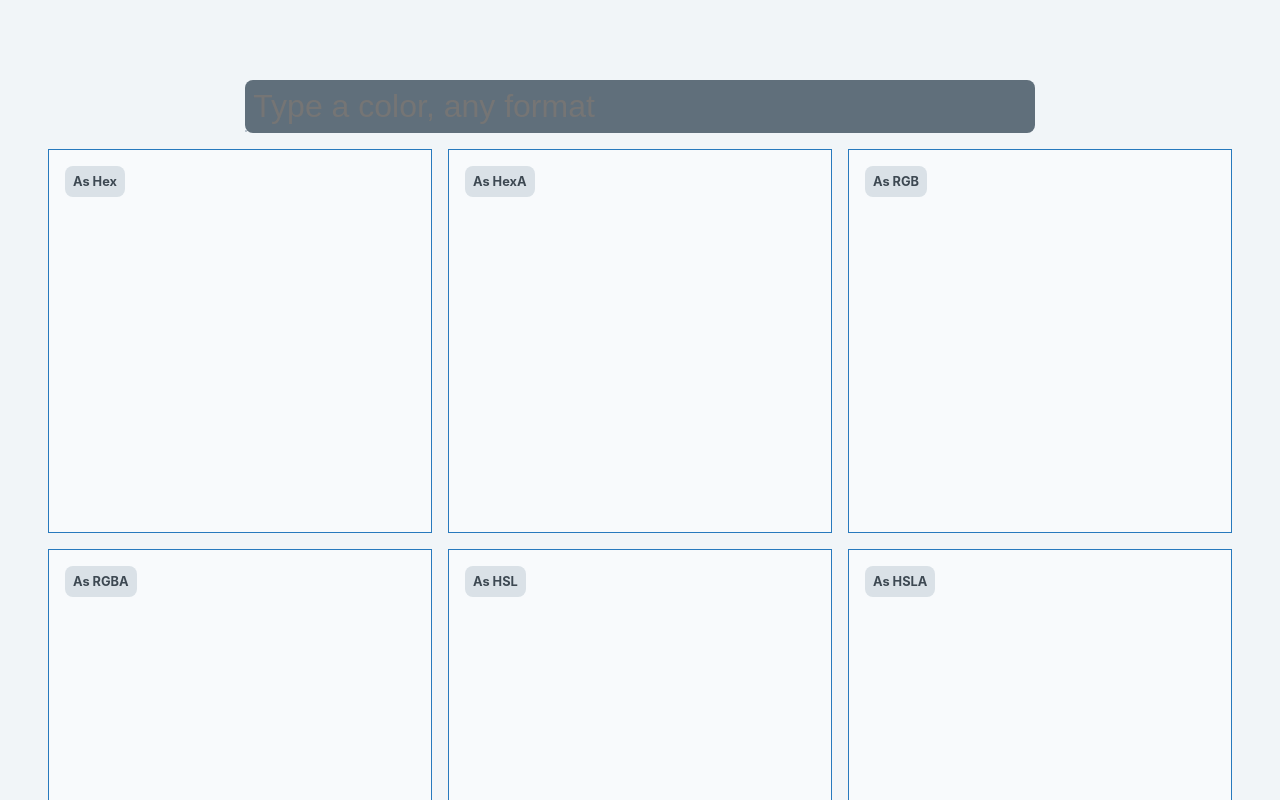
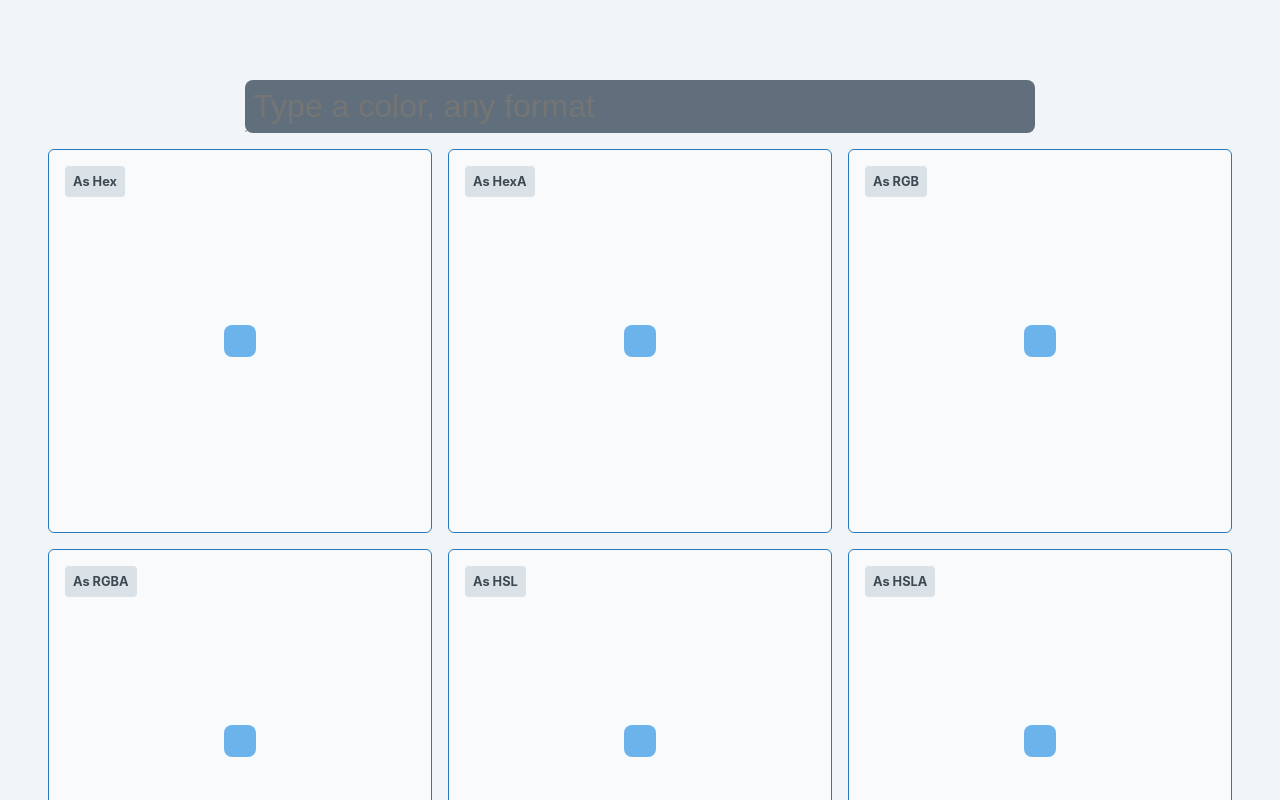
Before and after one commit to jofhatkea/colorconverter, a React (Create React App) app: page / in a window 1280 px wide. Shown: the top 800 px of the page. Built offline with nearby package versions, Linux system fonts and the light colour scheme.

Commit message:
3 new utility CPs

```diff
--- a/src/App.css
+++ b/src/App.css
@@ -80,7 +80,14 @@
   --color-pink-dark: #eb5286;
   --color-pink-darker: #6f213f;
   --color-pink-darkest: #451225;
+
+  --util-rounded-lg: 0.5rem;
+  --util-rounded-md: 0.375rem;
+  --util-rounded-sm: 0.25rem;
+
+  --height-width-equation: calc((100vw - 6rem - 2rem) / 3);
 }
+
 /*#4a5568;
 #e2e8f0;*/
 * {
@@ -101,7 +108,7 @@ body {
   padding-top: 2rem;
   display: grid;
   gap: 1rem;
-  grid-template-columns: repeat(3, calc((100vw - 6rem - 2rem) / 3));
+  grid-template-columns: repeat(3, var(--height-width-equation));
   margin: 3rem;
 }
 #wrapper > #formWrapper {
@@ -121,8 +128,11 @@ input {
   color: var(--color-grey-lighter);
   background: var(--color-grey-darker);
   transition: all 0.3s;
-  border-radius: 0.5rem;
+  border-radius: var(--util-rounded-lg);
   border: none;
+}
+input:not(:placeholder-shown) {
+  border-bottom: 2px solid var(--color-grey-darker);
 }
 input:focus {
   color: var(--color-grey-darker);
@@ -130,14 +140,14 @@ input:focus {
 }
 #wrapper .colorbox {
   border: 1px solid var(--color-blue-dark);
-  height: calc((100vw - 6rem - 2rem) / 3);
+  height: var(--height-width-equation);
   text-align: center;
   transition: all 0.3s;
   justify-content: center;
   display: flex;
   flex-direction: column;
   position: relative;
-
+  border-radius: var(--util-rounded-md);
   background: var(--color-grey-lightest);
 }
 .colorbox > header {
@@ -150,8 +160,7 @@ input:focus {
   background: var(--color-grey-light);
   padding: 0.5rem;
   font-size: 0.8rem;
-
-  border-radius: 0.5rem;
+  border-radius: var(--util-rounded-sm);
   color: var(--color-grey-darkest);
   display: inline-block;
 
@@ -160,6 +169,11 @@ input:focus {
 }
 .colorbox p {
   align-self: center;
+  background: var(--color-blue-light);
+  padding: 1rem;
+  border-radius: var(--util-rounded-lg);
+  color: var(--color-grey-lighter);
+  font-weight: bold;
 }
 form ul {
   position: absolute;
```
